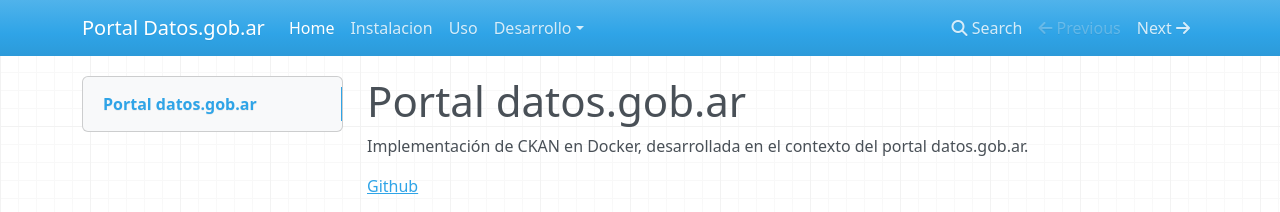
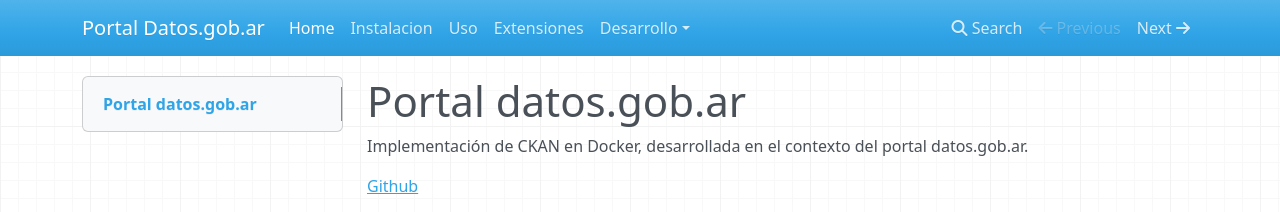
Before and after one commit to datosgobar/portal_datos.gob.ar, an MkDocs documentation site: the page built from docs/index.md, in a window 1280 px wide. Shown: the top 212 px of the page. Built offline with MkDocs 1.6.1, drawn with Linux system fonts in a browser that asks for light colours; nearby versions of some CDN libraries; old or Windows-style settings are respelled for this version of MkDocs.

Commit message:
Agrego extension.md a readthedocs

```diff
--- a/mkdocs.yml
+++ b/mkdocs.yml
@@ -3,6 +3,7 @@ pages:
   - Home: 'index.md'
   - Instalacion: 'setup/install.md'
   - Uso: 'setup/usage.md'
+  - Extensiones: 'setup/extension.md'
   - Desarrollo:
     - Docker: 'development/docker.md'
     - Tests: 'development/tests.md'
```
